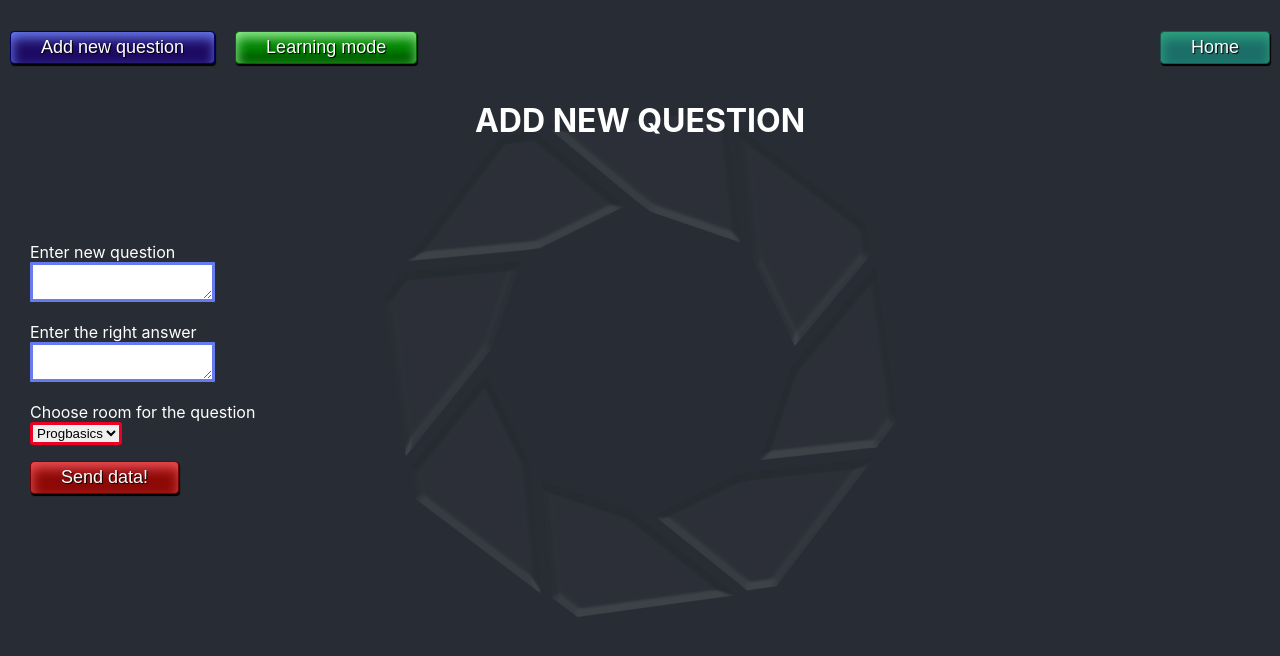
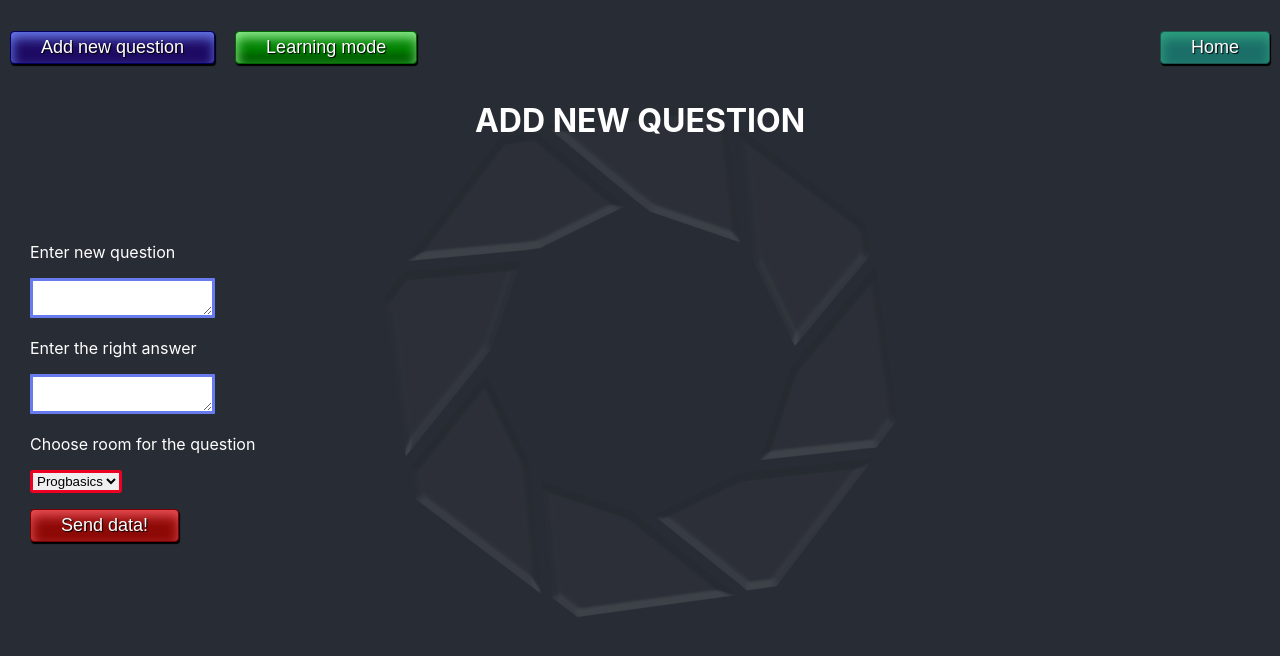
Before and after one commit to Crepkey/workbook_front_end, a React (Create React App) app: page /add-question in a window 1280 px wide. Shown: the top 656 px of the page. Built offline with nearby package versions, Linux system fonts and the light colour scheme.

Commit message:
Add question form: Add some paragraph to the form for the proper arrangement.

```diff
--- a/src/AddQuestion.js
+++ b/src/AddQuestion.js
@@ -2,6 +2,7 @@ import React, {Component} from 'react';
 import './App.css';
 
 export default class AddQuestion extends Component {
+
     constructor() {
         super();
         this.handleSubmit = this.handleSubmit.bind(this);
@@ -13,7 +14,7 @@ export default class AddQuestion extends Component {
 
         let jsonData = {};
 
-        for (const [key, value]  of formData) {
+        for (const [key, value] of formData) {
             jsonData[key] = value;
         }
 
@@ -37,19 +38,31 @@ export default class AddQuestion extends Component {
                     <h1 className="App-header">ADD NEW QUESTION</h1>
                 </p>
                 <form onSubmit={this.handleSubmit}>
-                <p><label htmlFor="questionText">Enter new question</label><br/>
-                <textarea id="questionText" name="questionText"/></p>
+                    <p>
+                        <p>
+                            <label htmlFor="questionText">Enter new question</label>
+                        </p>
+                        <textarea id="questionText" name="questionText"/>
+                    </p>
 
-                <p><label htmlFor="answer">Enter the right answer</label><br/>
-                <textarea id="answer" name="answer"/></p>
+                    <p>
+                        <p>
+                            <label htmlFor="answer">Enter the right answer</label>
+                        </p>
+                        <textarea id="answer" name="answer"/>
+                    </p>
 
-                <p><label htmlFor="room">Choose room for the question</label><br/>
+                    <p>
+                        <p>
+                            <label htmlFor="room">Choose room for the question</label>
+                        </p>
                         <select id="room" name="room">
                             <option value="PROGBASICS">Progbasics</option>
                             <option value="WEB">Web</option>
                             <option value="OOP">OOP</option>
                             <option value="ADVANCED">Advanced</option>
-                </select></p>
+                        </select>
+                    </p>
 
                     <button id="send-question">Send data!</button>
                 </form>
```
Lines whose indentation alone changed are shown as unchanged.
